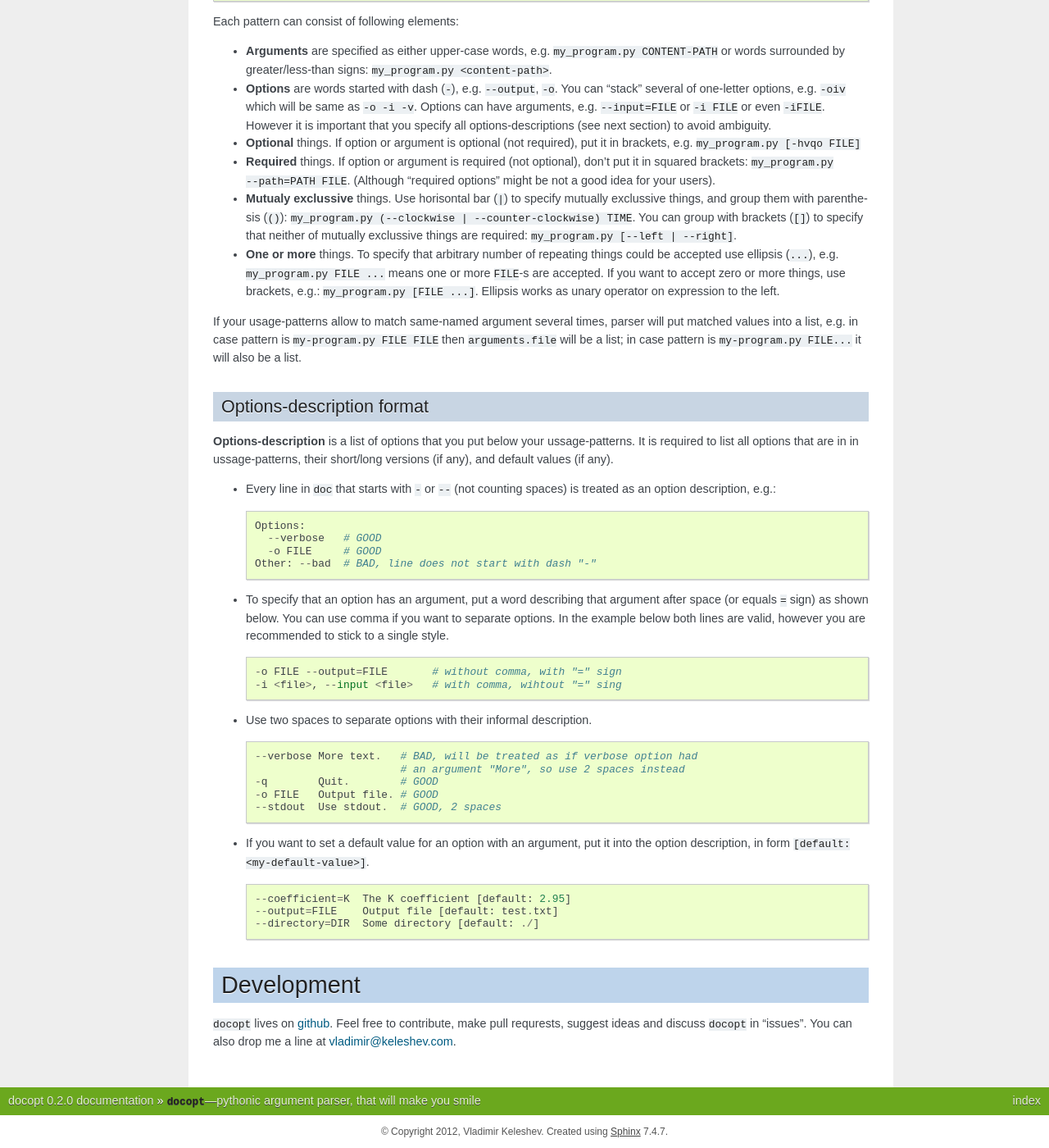
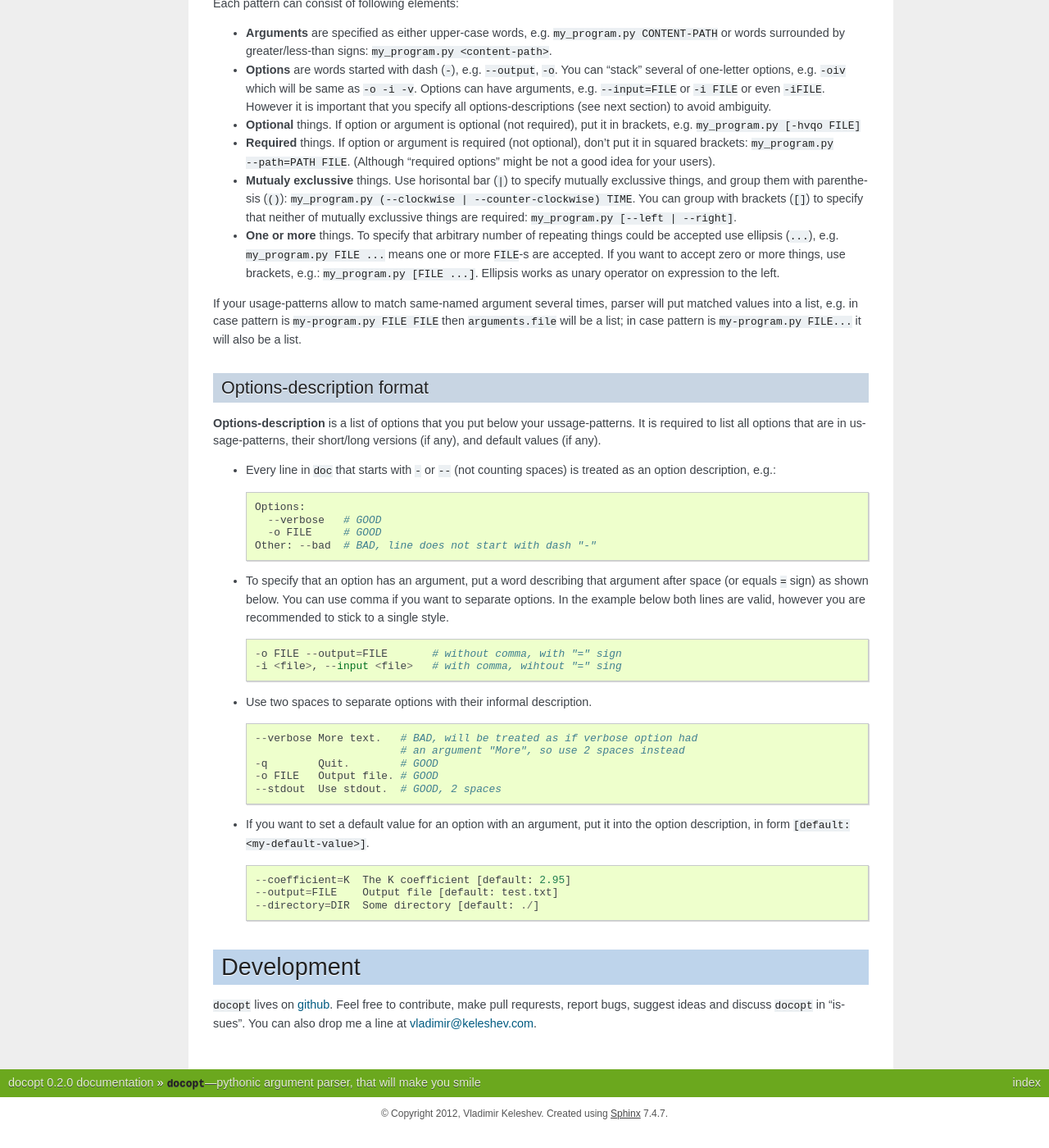
Before and after one commit to docopt/docopt, a Sphinx documentation site: the page built from docs/index.rst, in a window 1280 px wide and 1400 px high, scrolled down 3802 px. Shown: the whole window at 82% size. Built offline with Sphinx 7.4.7, drawn with Linux system fonts in a browser that asks for light colours; after the commit the page ends 5180 px from its top, so only the background shows below that; some of the changed text lies outside the part shown.

Commit message:
Minor changes to docs.

```diff
--- a/docs/index.rst
+++ b/docs/index.rst
@@ -277,7 +277,7 @@ Options-description format
 
 **Options-description** is a list of options that you put below your
 ussage-patterns.  It is required to list all options that are in
-in ussage-patterns, their short/long versions (if any), and default values
+ussage-patterns, their short/long versions (if any), and default values
 (if any).
 
 - Every line in ``doc`` that starts with ``-`` or ``--`` (not counting spaces)
@@ -316,5 +316,5 @@ Development
 ===============================================================================
 
 ``docopt`` lives on `github <http://github.com/halst/docopt>`_. Feel free to
-contribute, make pull requrests, suggest ideas and discuss ``docopt`` in
-"issues". You can also drop me a line at vladimir@keleshev.com.
+contribute, make pull requrests, report bugs, suggest ideas and discuss
+``docopt`` in "issues". You can also drop me a line at vladimir@keleshev.com.
```
Also changed, not shown: other parts of docs/index.rst (+4 -4 lines).
